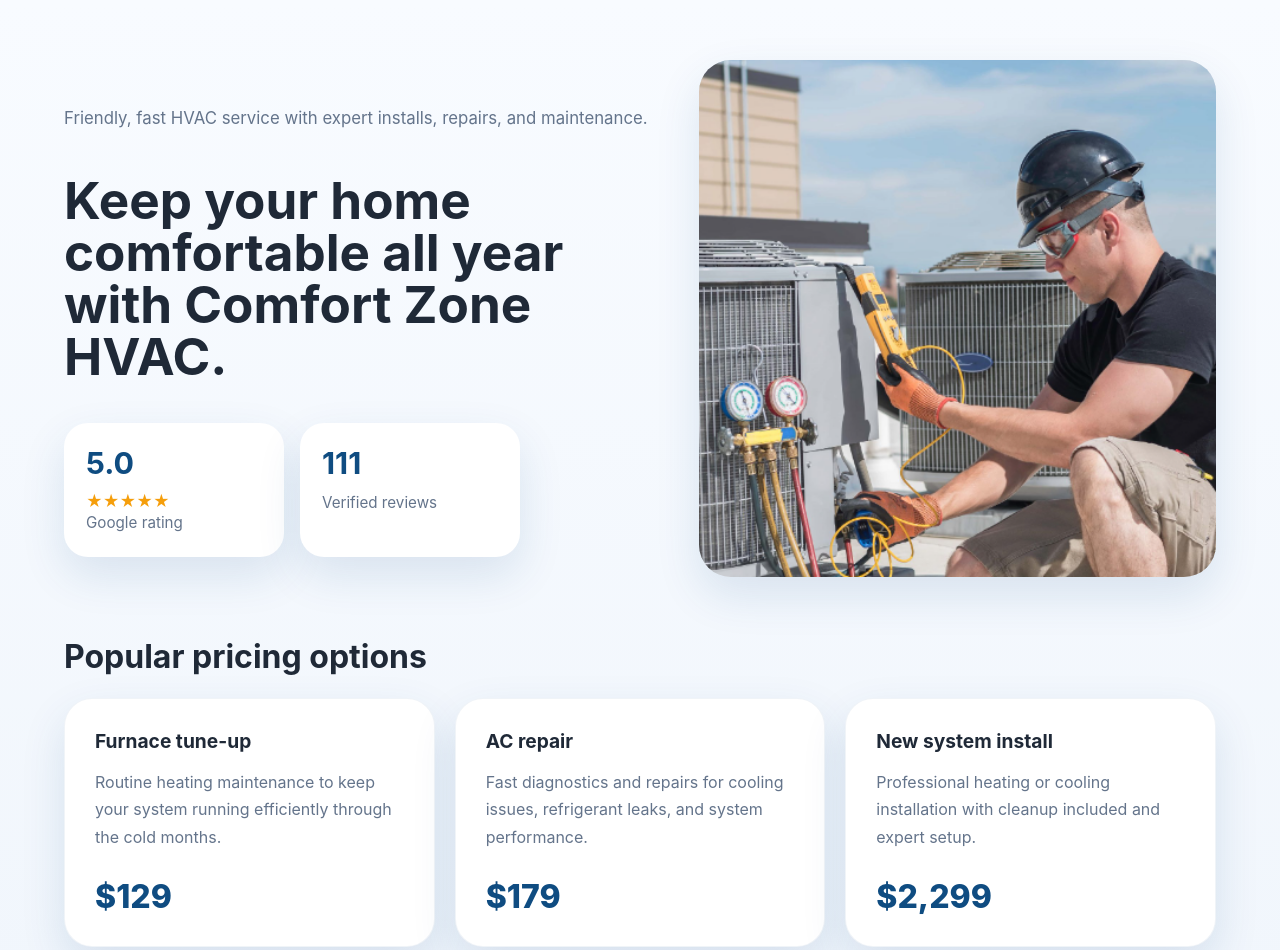
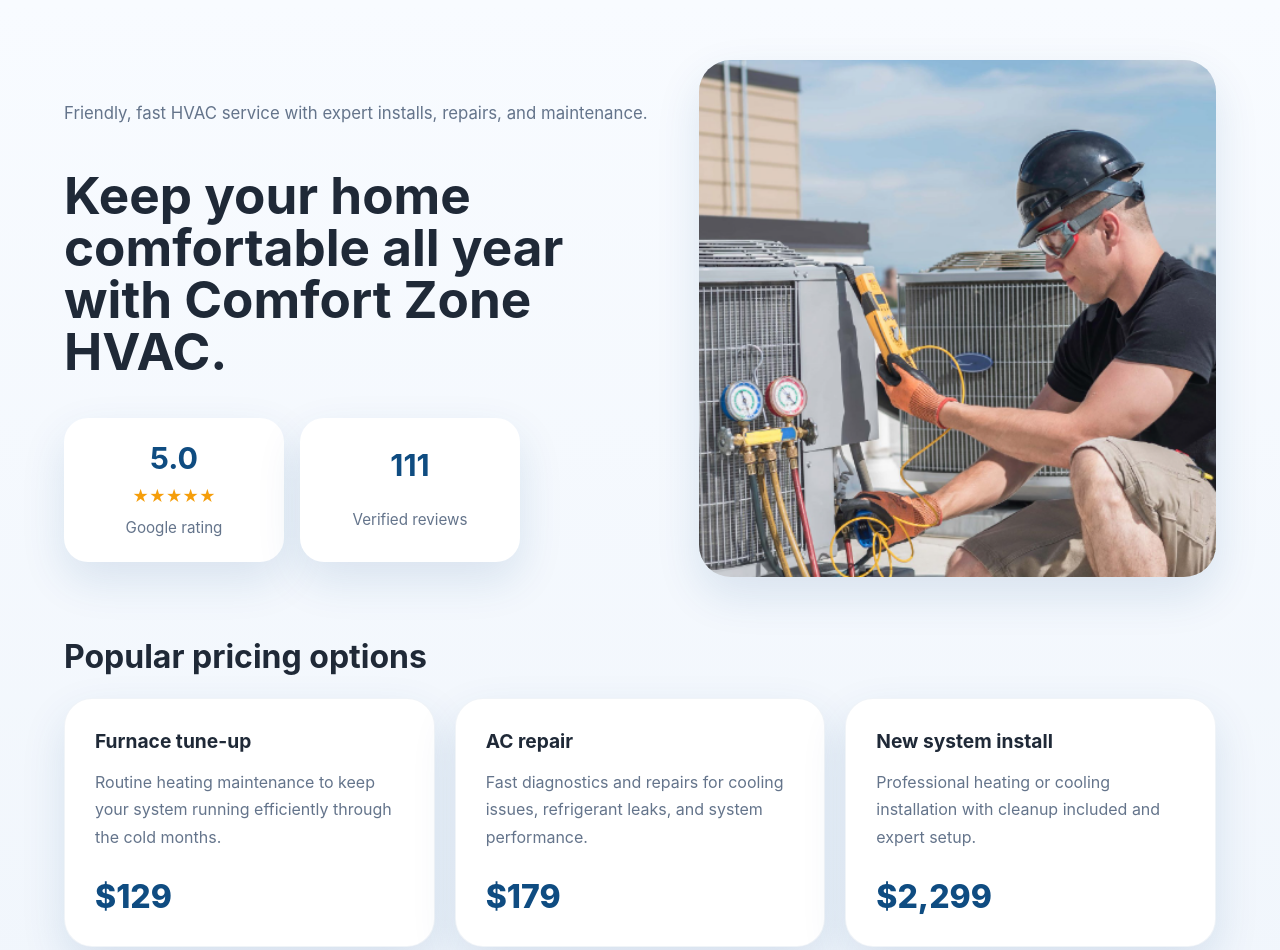
Before and after one commit to AuraWeb-agency/Mockup, a plain HTML site: page index.html in a window 1280 px wide. Shown: the top 950 px of the page. Drawn offline with Linux system fonts and the light colour scheme.

Commit message:
Update index.html

```diff
--- a/index.html
+++ b/index.html
@@ -136,17 +136,23 @@
       margin-top: 24px;
     }
     .stat-card {
+      display: grid;
+      gap: 10px;
+      place-items: center;
       border-radius: 24px;
       background: white;
       padding: 22px;
       min-width: 220px;
       box-shadow: var(--shadow);
+      text-align: center;
     }
     .stat-card strong {
-      display: block;
       font-size: 1.9rem;
       color: var(--primary);
-      margin-bottom: 10px;
+      margin: 0;
+    }
+    .stat-card .stars {
+      justify-content: center;
     }
     .stat-card p {
       margin: 0;
```
